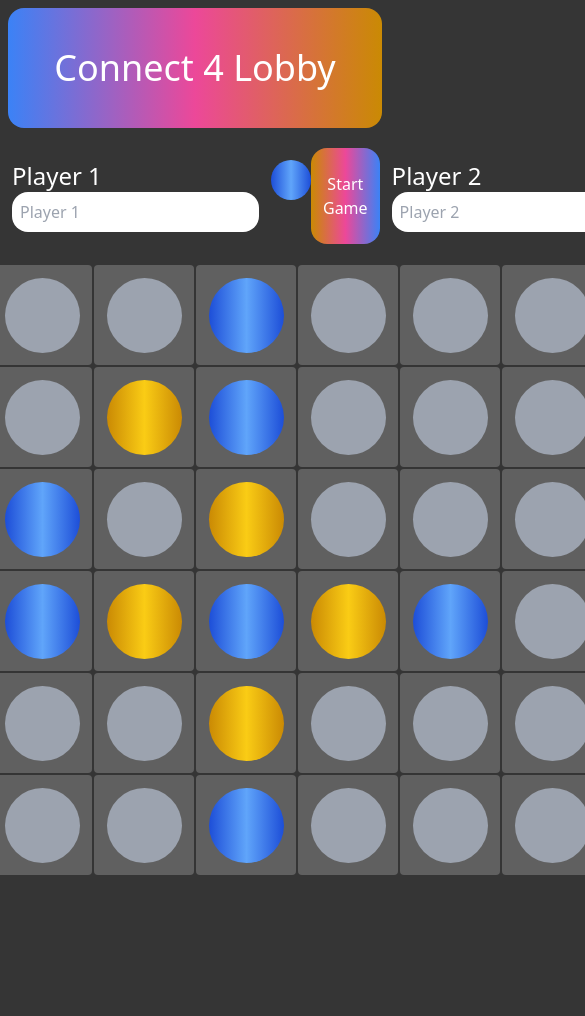
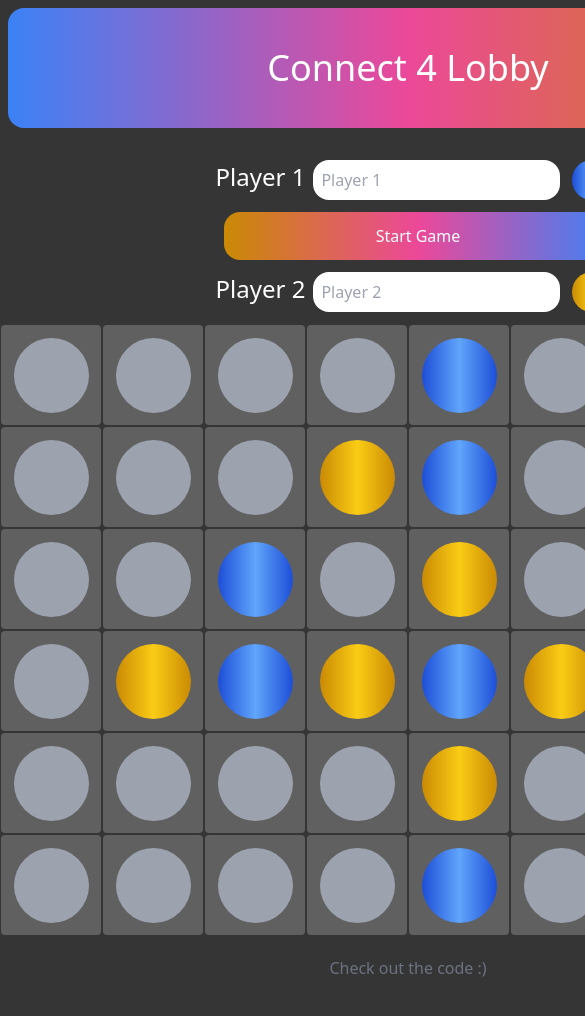
Before and after one commit to corith/lapin4, a React (Create React App) app: page / in a window 390 px wide. Shown: the top 1016 px of the page, 585 px wide, since content can reach past the window. Before the commit the page ends 916 px from the top, so only its background shows below. Built offline with nearby package versions, Linux system fonts and the light colour scheme.

Commit message:
Made it slightly more user friendly on mobile. Added some minor cosmetic thigns

```diff
--- a/src/App.js
+++ b/src/App.js
@@ -4,6 +4,7 @@ import {GameHeader} from "./components/GameHeader";
 import {SetUpGameComponent} from "./components/SetUpGameComponent";
 import {useState} from "react";
 import {Player} from "./models/Player";
+import {Footer} from "./components/Footer";
 
 function App() {
     const [player1, setPlayer1] = useState(new Player("Player 1", 1))
@@ -21,7 +22,7 @@ function App() {
     ])
 
   return (
-    <div className='pb-10'>
+    <div className='pb-10 absolute sm:relative'>
         <GameHeader />
         <SetUpGameComponent setP1={setPlayer1}
                             setP2={setPlayer2}
@@ -40,6 +41,8 @@ function App() {
                             p2={player2}
                             thereIsAWinner={thereIsAWinner}
                             setWinner={setIsAWinner}/>
+
+        <Footer />
     </div>
   );
 }
--- a/src/components/Cell.js
+++ b/src/components/Cell.js
@@ -2,9 +2,9 @@ import '../App.css'
 
 export const Cell = ({playerNumber , cIndex, takeTurn}) => {
     let color1 = 'bg-gradient-to-r from-blue-700 via-blue-400 to-blue-700'
-    let color1W = 'bg-gradient-to-r from-blue-700 via-green-400 to-blue-700 border border-green-400'
+    let color1W = 'bg-gradient-to-r from-blue-700 via-green-400 to-blue-700 border border-green-400 animate-pulse'
     let color2 = 'bg-gradient-to-r from-yellow-600 via-yellow-400 to-yellow-600'
-    let color2W = 'bg-gradient-to-r from-yellow-600 via-green-400 to-yellow-600 border border-green-400'
+    let color2W = 'bg-gradient-to-r from-yellow-600 via-green-400 to-yellow-600 border border-green-400 animate-pulse'
 
     return (
         <div className='gameCell rounded flex justify-center items-center' onClick={(e) => {takeTurn(cIndex)}}>
--- /dev/null
+++ b/src/components/Footer.js
@@ -0,0 +1,8 @@
+
+export const Footer = () => {
+    return(
+        <div className='flex justify-center text-gray-500 pt-5'>
+            <a href={'https://github.com/corith/lapin4'} target='_blank' rel='noreferrer'>Check out the code :)</a>
+        </div>
+    )
+}
--- a/src/components/GameBoardComponent.js
+++ b/src/components/GameBoardComponent.js
@@ -130,7 +130,7 @@ export const GameBoardComponent = ({isLive, whoseTurn, setTurn, board, p1, p2, t
 
 
     return (
-        <table className='table-auto flex justify-center pt-5'>
+        <table className='table-auto lg:flex lg:justify-center pt-5'>
             <tbody>
             {
                 board.map((row, i) => {
--- a/src/components/SetUpGameComponent.js
+++ b/src/components/SetUpGameComponent.js
@@ -43,8 +43,8 @@ export const SetUpGameComponent = ({setP1, setP2, setIsLive, isLive, setBoard, s
         }
     }
     return (
-        <div className=' mt-5'>
-            <form className='flex justify-around'>
+        <div className='mt-5'>
+            <form className='lg:flex grid justify-around'>
 
                 <div className='flex justify-between'>
                     <div className='p-3'>
@@ -64,7 +64,7 @@ export const SetUpGameComponent = ({setP1, setP2, setIsLive, isLive, setBoard, s
                     onClick={handleStartGame}
                     className='
                     text-white
-                    p-3 rounded-2xl
+                    p-3 ml-5 lg:ml-0 rounded-2xl
                     bg-gradient-to-l from-blue-500 via-pink-500 to-yellow-600'>
                     {isLive ? 'Start New Game' : 'Start Game'}
                 </button>
@@ -75,10 +75,9 @@ export const SetUpGameComponent = ({setP1, setP2, setIsLive, isLive, setBoard, s
                         <input placeholder='Player 2' type="text" name='p2-name' className='p-2 rounded-2xl' onChange={(e) => setPlayerName( 2, e.target.value)}/>
                     </div>
                     <div className='
-                    rounded-full h-1/4 w-1.5
-                    p-5 mt-3
-                    bg-gradient-to-r from-yellow-600 via-yellow-400 to-yellow-600'>
-
+                        rounded-full h-1/4 w-1.5
+                        p-5 mt-3
+                        bg-gradient-to-r from-yellow-600 via-yellow-400 to-yellow-600'>
                     </div>
                 </div>
 
```
